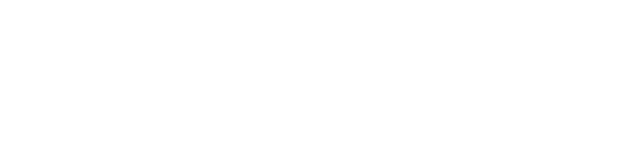
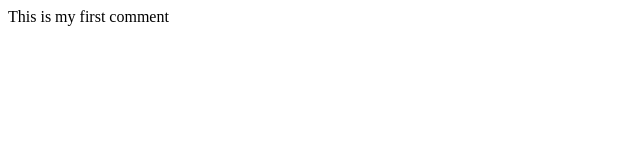
Before and after one commit to Rajeshediga143/My-First-Project, a plain HTML site: page index.html in a window 1280 px wide. Shown: the whole page, without its empty margins (0-640 px from the left). Drawn offline with Linux system fonts and the light colour scheme.

Commit message:
This is to send stages

```diff
--- a/index.html
+++ b/index.html
@@ -7,6 +7,6 @@
     <title>Document</title>
 </head>
 <body>
-
+    This is my first comment
 </body>
 </html>
```
